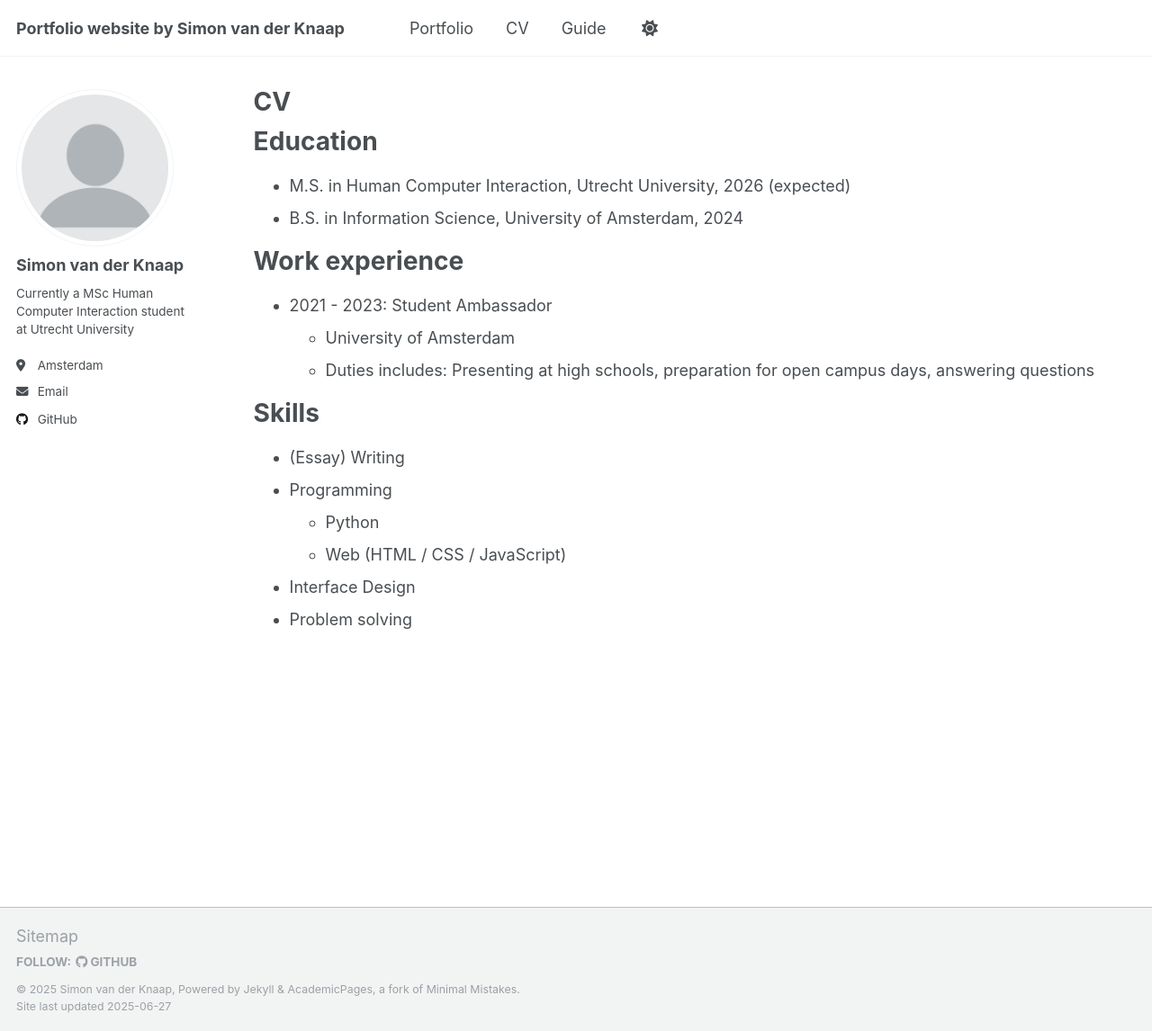
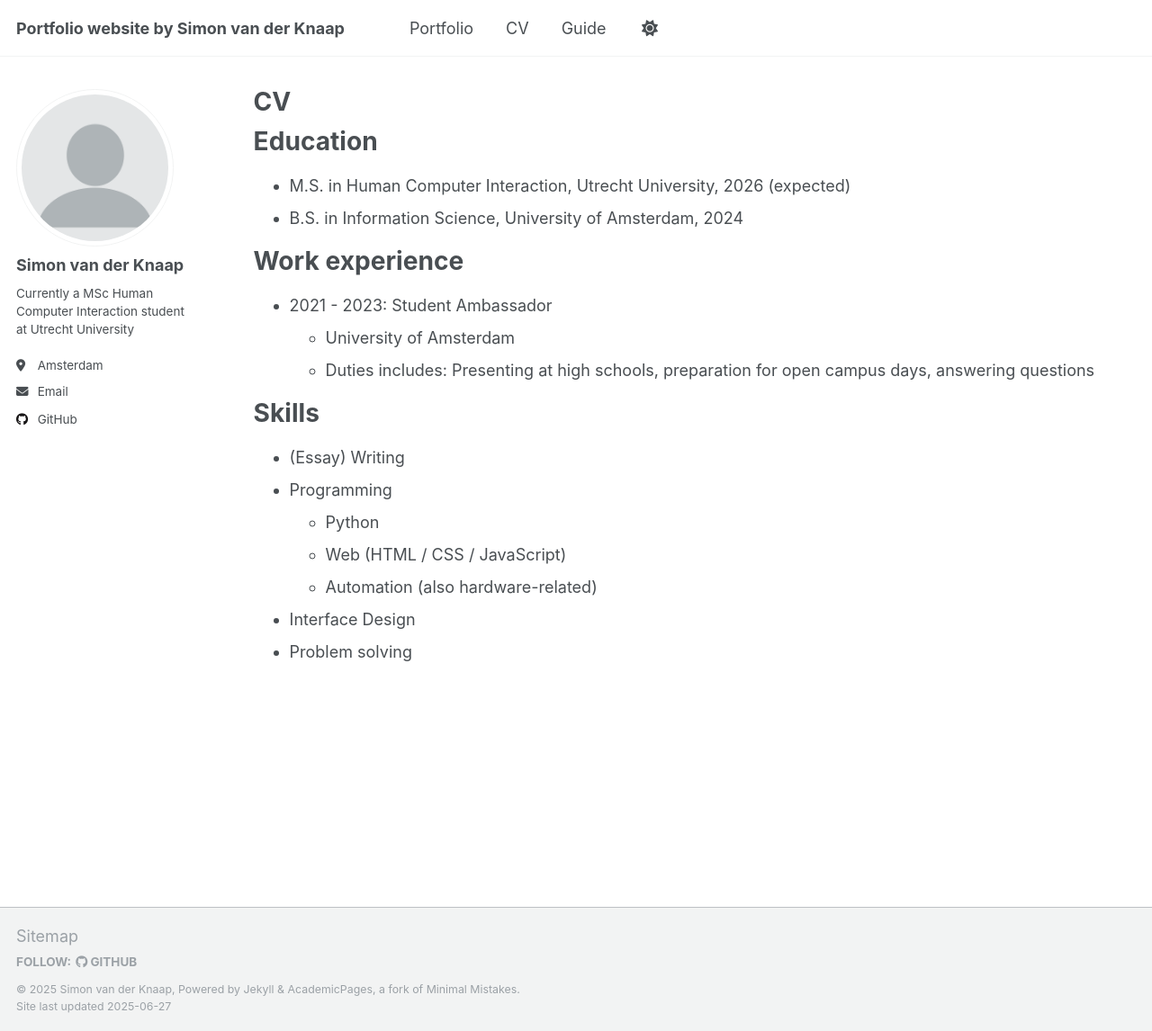
Before and after one commit to simonvdknaap/simonvdknaap.github.io, a Jekyll site: the page built from _pages/cv.md, in a window 1280 px wide and 1146 px high. Shown: the whole window at 90% size. Built offline with Jekyll 4.4.1, drawn with Linux system fonts in a browser that asks for light colours.

Commit message:
Update cv.md

```diff
--- a/_pages/cv.md
+++ b/_pages/cv.md
@@ -26,5 +26,6 @@ Skills
 * Programming
   * Python
   * Web (HTML / CSS / JavaScript)
+  * Automation (also hardware-related)
 * Interface Design
 * Problem solving
```
